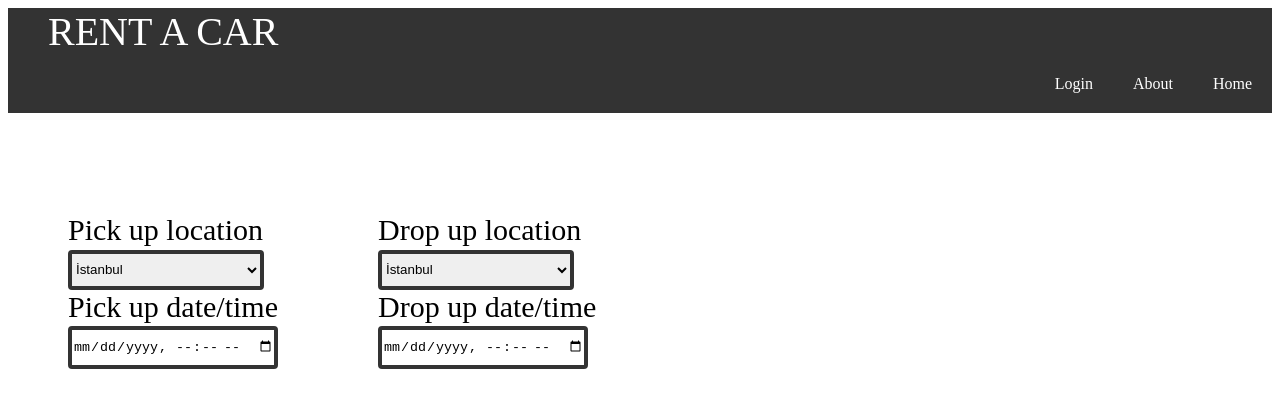
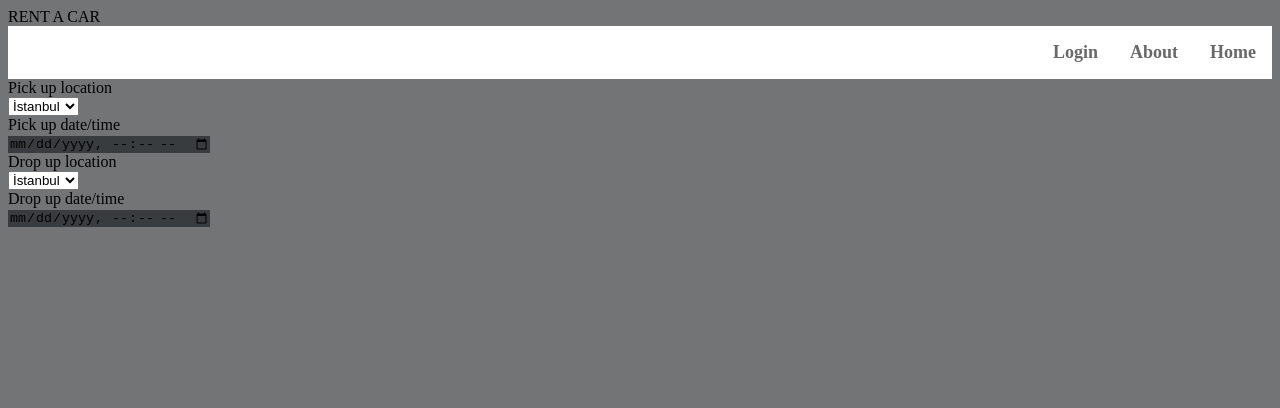
Before and after one commit to bensuerdgn/RentACar, a plain HTML site: page index.html in a window 1280 px wide. Drawn offline with Linux system fonts and the light colour scheme.

Commit message:
Update style.css

```diff
--- a/style.css
+++ b/style.css
@@ -1,46 +1,59 @@
- #title{
-        background: #333333;
-        color:white;
-        text-align: left;
-        font-size:40px;
-        padding-left: 40px;
-    }
 ul {
     list-style-type: none;
     margin: 0;
     padding: 0;
     overflow: hidden;
-        background-color: #333333;
+    background-color: white;
 }
+
 li {
     float: right;
+
 }
-    li a{
+
+li a {
     display: block;
+    color: dimgray;
+    text-align: center;
+    padding: 16px;
+    font-size: 18px;
+    text-decoration: none;
+    font-weight: bold;
+}
+
+li a:hover {
+    background-image:url(Resimler/carphoto.jpg) ;
+}
+.str{
+    text-align: center;
+    padding-top:100px ;
     color: white;
+    font-weight: bold;
+}
+h1{
     text-align: center;
-        padding: 20px;
-        text-decoration: none;
+    color: white;
 }
-    li a:hover {
-        background-color: #111111;
+body{
+    background:rgba(20, 24, 28, 0.6);
 }
-    form{
-        float: left;
-        width: 250px;
-        padding-top: 100px;
-        padding-left: 60px;
-        font-size: 30px;
+table tr td{
+    color: white;
+    height: 40px;
+    border: 0px;
+    background : rgba(20, 24, 28, 0.6);
+    font-weight: bold;
+    width: 200px;
 }
 input{
-        border: 4px solid #333333;
-        border-radius: 4px;
-        height: 35px;
-
+    background: rgba(20, 24, 28, 0.6);
+    border: none;
 }
-    select{
-        border: 4px solid #333333;
-        border-radius: 4px;
-        height: 40px;
-        width: 196px;
+.butt{
+    color: white;
+    text-align: right;
 }
+.butt2{
+    color: white;
+    text-align: right;
+}
```
Lines whose indentation alone changed are shown as unchanged.
